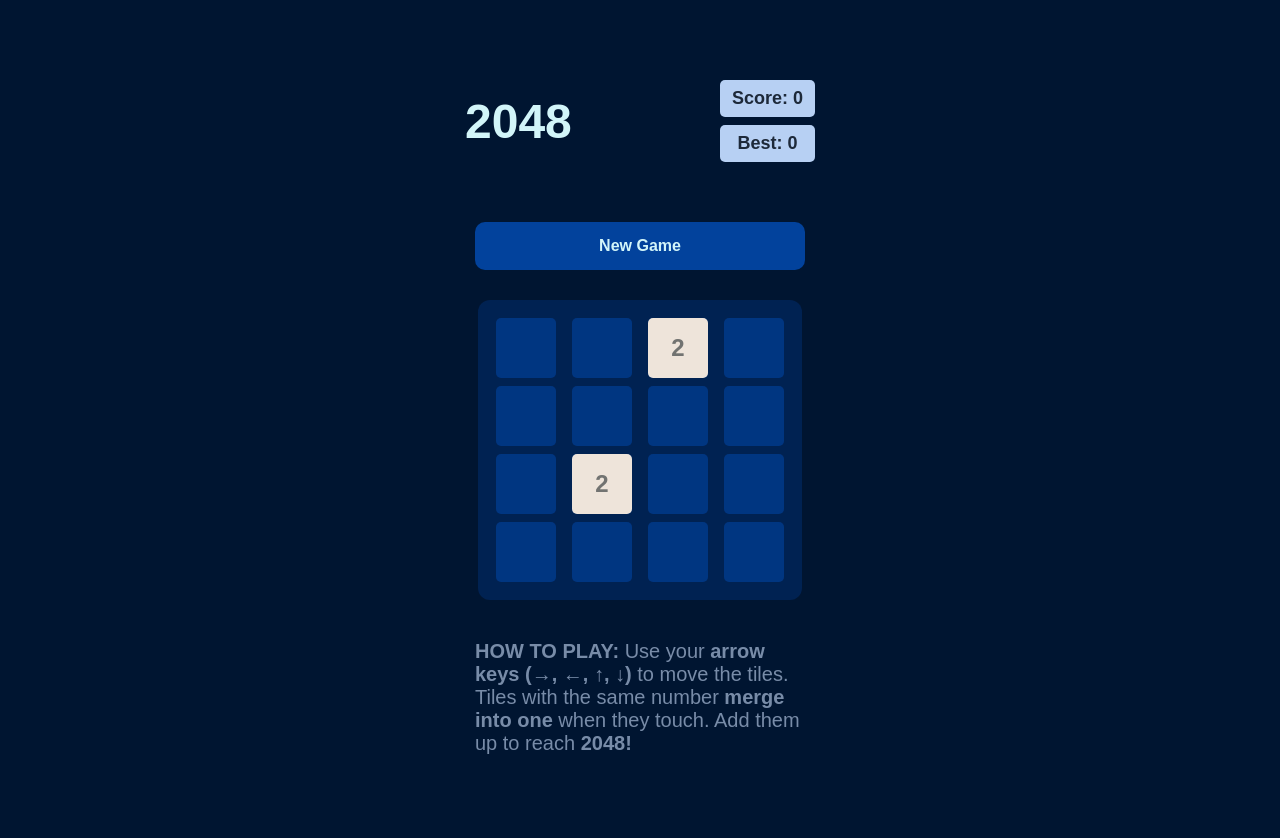
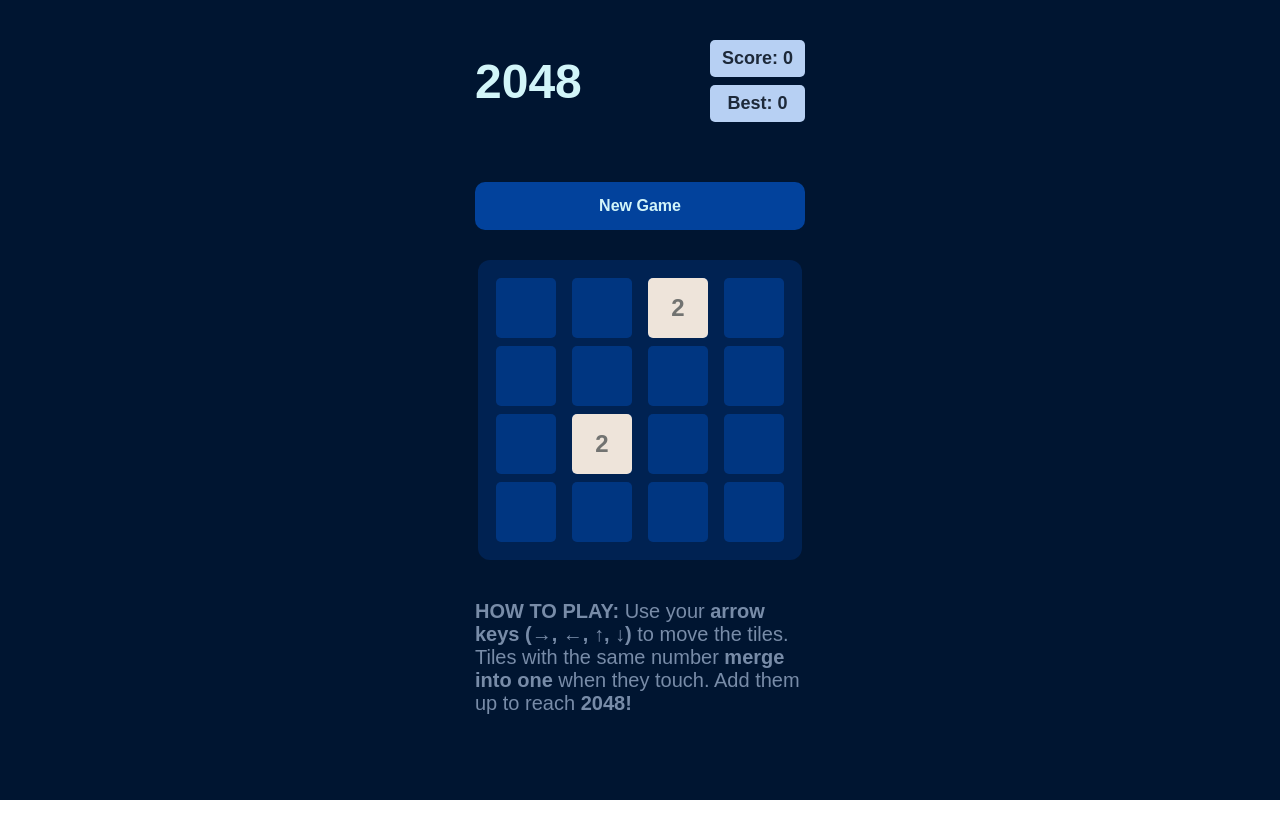
Before and after one commit to pranavgoel29/2048-Game, a React (Vite) app: page / in a window 1280 px wide. Shown: the top 838 px of the page. After the commit the page ends 800 px from the top, so only its background shows below. Built offline with nearby package versions, Linux system fonts and the light colour scheme.

Commit message:
Reduced the size of the tiles 2

```diff
--- a/src/Components/Home.tsx
+++ b/src/Components/Home.tsx
@@ -7,7 +7,7 @@ import GameInfo from "./GameInfo";
 import { useState } from "react";
 
 const HomeWrapper = styled.div`
-  padding: 40px;
+
   font-family: "Montserrat", sans-serif;
   background: ${theme.backgroundColor};
   height: 100vh;
@@ -19,8 +19,8 @@ const HomeWrapper = styled.div`
     display: flex;
     justify-content: space-between;
     align-items: center;
-    min-width: 350px;
-    width: 22%;
+    min-width: 330px;
+    width: 20%;
     color: ${theme.secondaryColor};
     margin: 40px 0px 20px 0px;
 
```
